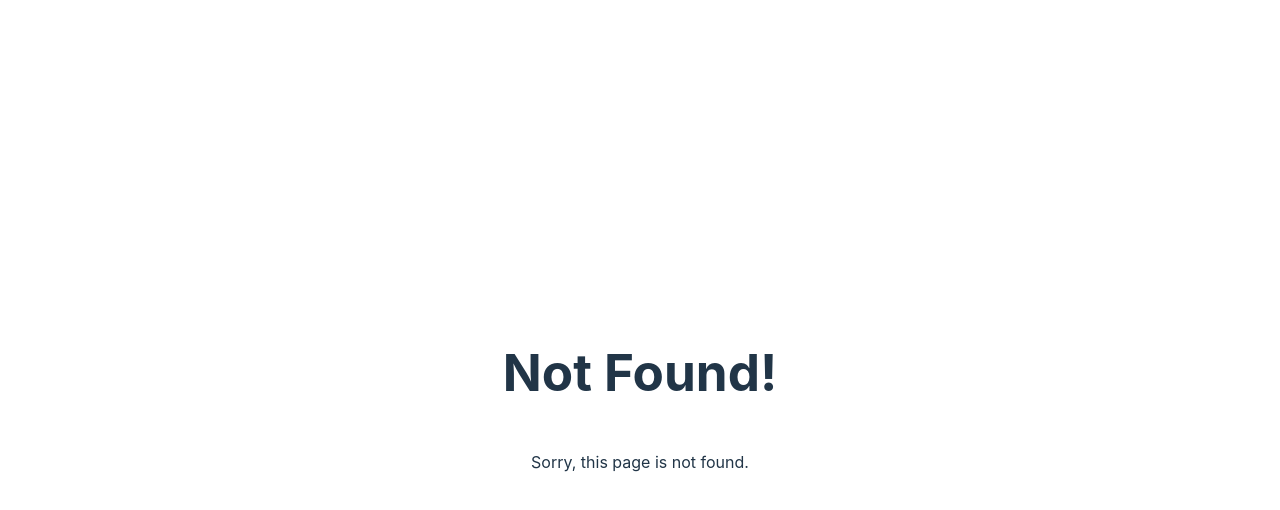
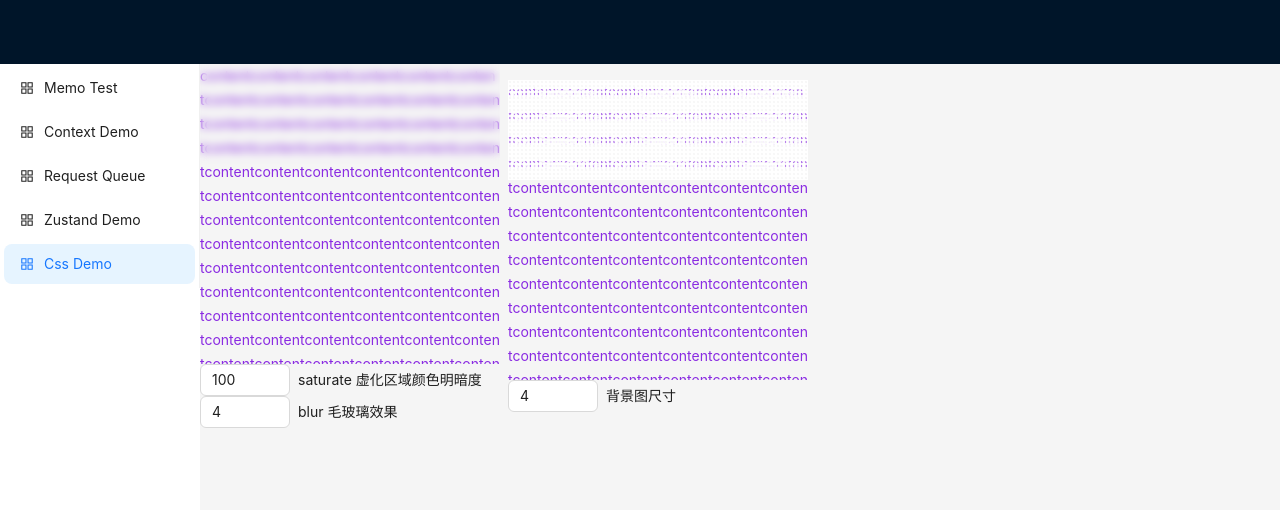
Before and after one commit to dongbanban/vite3, a React (Vite) app: page /cssDemo in a window 1280 px wide. Before the commit this address had no page. Shown: the top 510 px of the page. Built offline with nearby package versions, Linux system fonts and the light colour scheme.

Commit message:
毛玻璃效果 x 2

```diff
--- a/src/config/config.menu.jsx
+++ b/src/config/config.menu.jsx
@@ -1,5 +1,5 @@
 /*
- * @FilePath: /click/Users/i104/vite3/src/config/config.menu.jsx
+ * @FilePath: /Users/i104/vite3/src/config/config.menu.jsx
  * @author: dongyang(yang.dong@derbysoft.net)
  */
 import React from 'react'
@@ -47,6 +47,11 @@ const menu = [
         iconEl: <AppstoreOutlined />,
         route: '/zustand'
     },
+    {
+        title: 'Css Demo',
+        iconEl: <AppstoreOutlined />,
+        route: '/cssDemo'
+    },
 ];
 
 export { recursionMenu, menu }
--- a/src/routes/config.jsx
+++ b/src/routes/config.jsx
@@ -1,5 +1,5 @@
 /*
- * @FilePath: /click/Users/i104/vite3/src/routes/config.jsx
+ * @FilePath: /Users/i104/vite3/src/routes/config.jsx
  * @author: dongyang(yang.dong@derbysoft.net)
  */
 import { lazy } from 'react'
@@ -32,6 +32,11 @@ const routeConfig = [
                 element: ac(lazy(() => import('views/zustandDemo'))),
                 errorElement: <ErrorRoute />
             },
+            {
+                path: "/cssDemo",
+                element: ac(lazy(() => import('views/cssDemo'))),
+                errorElement: <ErrorRoute />
+            },
         ]
     },
 ]
--- /dev/null
+++ b/src/views/cssDemo.jsx
@@ -0,0 +1,17 @@
+/*
+ * @FilePath: /Users/i104/vite3/src/views/cssDemo.jsx
+ * @author: dongyang(yang.dong@derbysoft.net)
+ */
+
+import React from 'react'
+import BackdropFilter from './cssDemo/backdropFilter'
+
+const CssDemo = () => {
+    return (
+        <>
+            <BackdropFilter />
+        </>
+    )
+}
+
+export default CssDemo
--- /dev/null
+++ b/src/views/cssDemo/backdropFilter.jsx
@@ -0,0 +1,50 @@
+/*
+ * @FilePath: /Users/i104/vite3/src/views/cssDemo/backdropFilter.jsx
+ * @author: dongyang(yang.dong@derbysoft.net)
+ */
+import React, { useMemo, useState } from 'react'
+import { InputNumber, Space } from 'antd'
+
+import './backdropFilter.less'
+
+const BackdropFilter = () => {
+    const content = useMemo(() => 'content'.repeat(100), [])
+    const [saturate, setSaturate] = useState(100)
+    const [blur, setBlur] = useState(4)
+    const [size, setSize] = useState(4)
+
+    return (
+        <Space>
+            <div className='BackdropFilter-container'>
+                <div className='header' style={{ backdropFilter: `saturate(${saturate}%) blur(${blur}px)` }}></div>
+                <div className='content'>
+                    {content}
+                </div>
+                <Space>
+                    <InputNumber value={saturate} onChange={val => setSaturate(val)} />
+                    <span>saturate 虚化区域颜色明暗度</span>
+                </Space>
+                <Space>
+                    <InputNumber value={blur} onChange={val => setBlur(val)} />
+                    <span>blur 毛玻璃效果</span>
+                </Space>
+            </div>
+
+            <div className='BackdropFilter-container'>
+                <div className='header' style={{
+                    backgroundImage: `radial-gradient(transparent 5%, #fff 60%)`,
+                    backgroundSize: `${size}px ${size}px`
+                }}></div>
+                <div className='content'>
+                    {content}
+                </div>
+                <Space>
+                    <InputNumber min={3} value={size} onChange={val => setSize(val)} />
+                    <span>背景图尺寸</span>
+                </Space>
+            </div>
+        </Space>
+    )
+}
+
+export default BackdropFilter
--- /dev/null
+++ b/src/views/cssDemo/backdropFilter.less
@@ -0,0 +1,21 @@
+.BackdropFilter-container {
+    position: relative;
+    width: 300px;
+
+    .header {
+        position: absolute;
+        top: 0;
+        left: 0;
+        right: 0;
+        height: 100px;
+    }
+
+    .content {
+        width: 100%;
+        height: 300px;
+        color: blueviolet;
+        overflow: auto;
+        word-break: break-all;
+        white-space: pre-wrap;
+    }
+}
```
